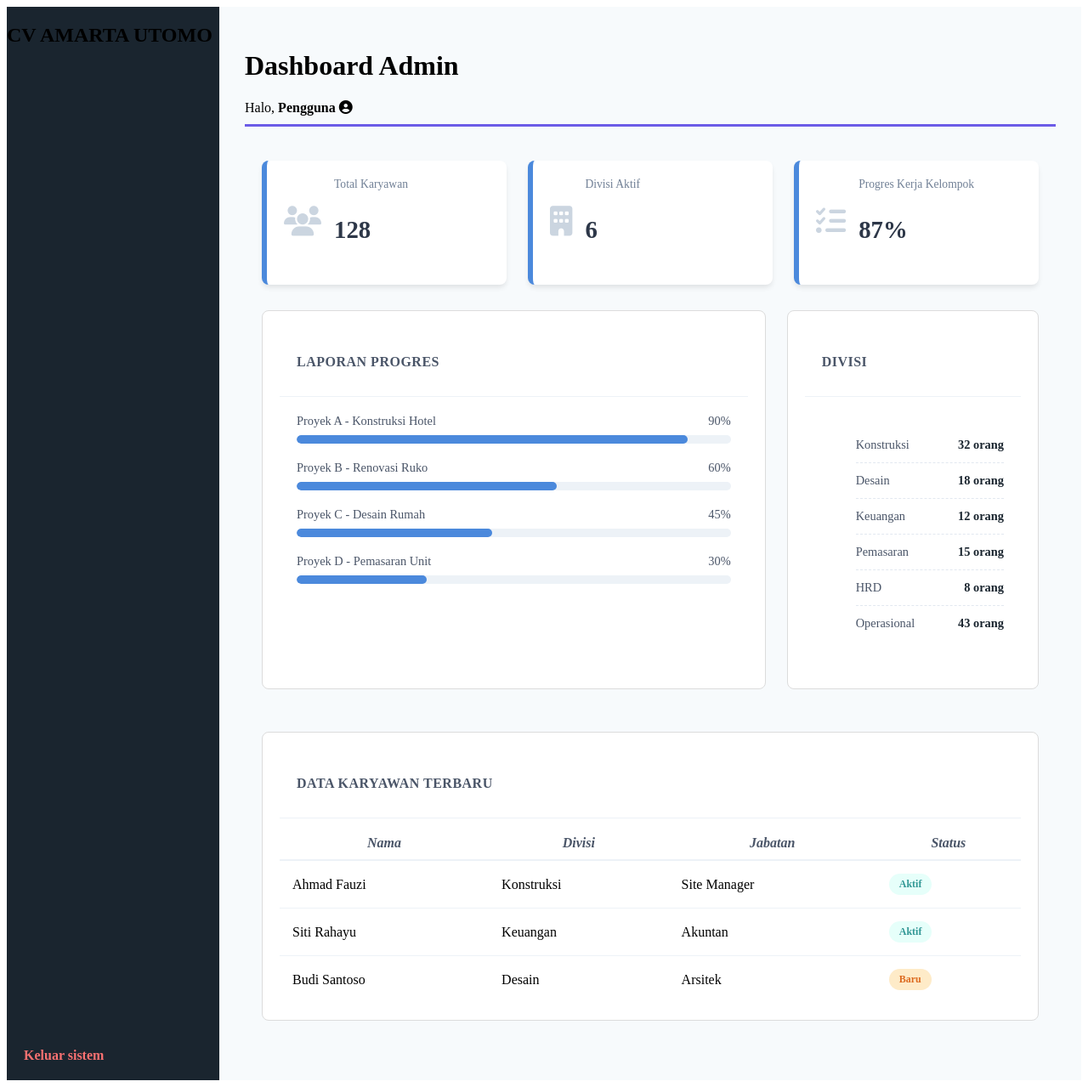
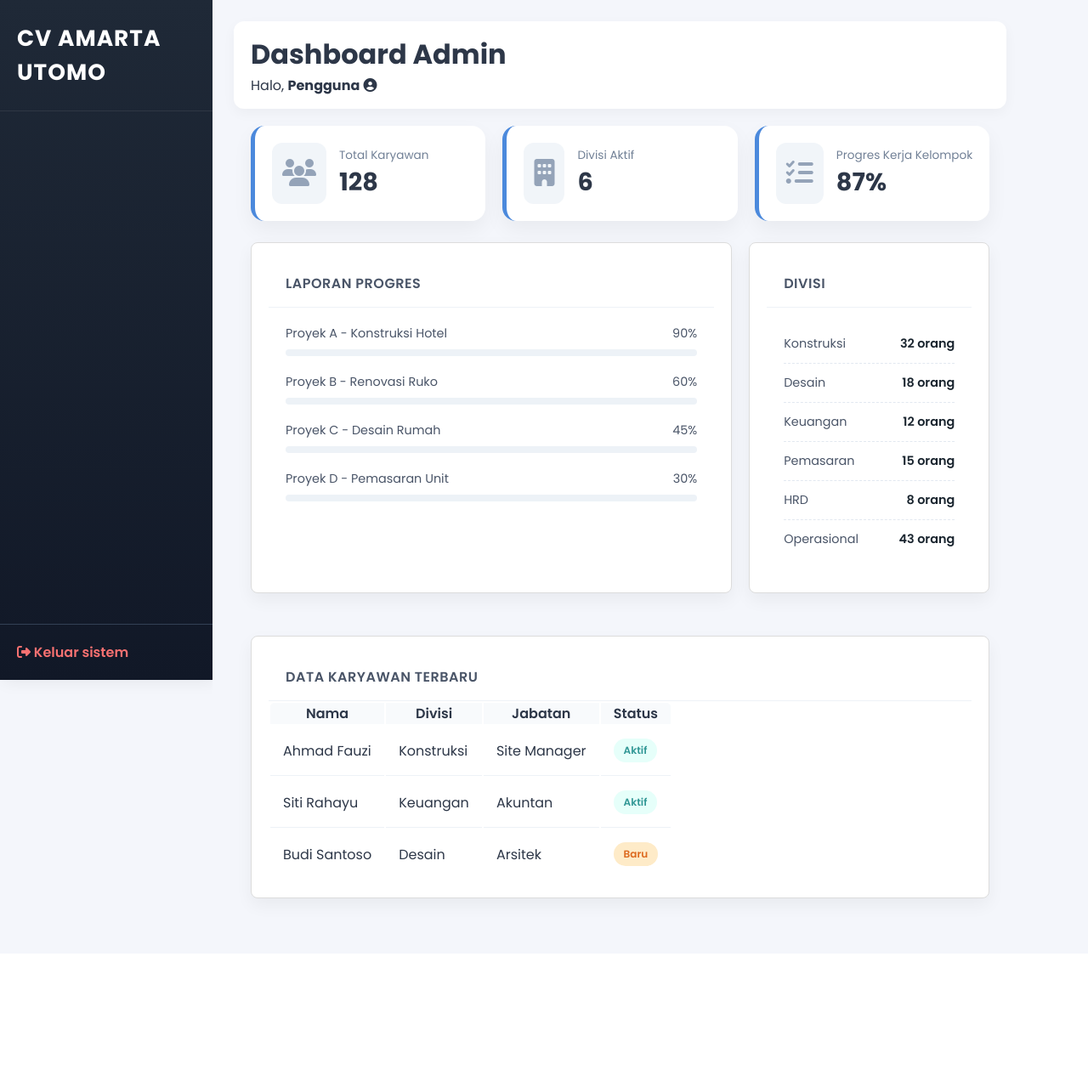
Before and after one commit to cintanussy102-del/PA-AmartaUtomo, a Flask app: template TA_CV_AMARTA_UTOMO/views/templates/admin/dashboard.html in a window 1280 px wide. Shown: the whole page at 85% size. After the commit the page ends 1075 px from the top, so only its background shows below. Run offline with Flask 3, Linux system fonts and the light colour scheme; the template is opened without the code that fills it, so the values that code supplies are empty.

Commit message:
update desain sidebar dan dashboard

```diff
--- a/TA_CV_AMARTA_UTOMO/views/static/css/dashboard.css
+++ b/TA_CV_AMARTA_UTOMO/views/static/css/dashboard.css
@@ -1,8 +1,15 @@
-/* ==========================================
-   GABUNGAN PENUNJANG INTERFASE DASHBOARD
-   ========================================== */
+* {
+    margin: 0;
+    padding: 0;
+    box-sizing: border-box;
+    font-family: 'Poppins', sans-serif;
+}
 
-/* Pengaturan variasi warna garis atas kartu metrik sesuai mockup */
+body {
+    background: #f4f6fb;
+    color: #2d3748;
+}
+
 .card-blue { border-top-color: #4b89dc; }
 .card-green { border-top-color: #2ecc71; }
 .card-orange { border-top-color: #e67e22; }
@@ -14,8 +21,11 @@
 }
 
 .card-icon {
-    font-size: 2.2rem;
-    color: #cbd5e0;
+    font-size: 2rem;
+    color: #94a3b8;
+    background: #f1f5f9;
+    padding: 12px;
+    border-radius: 12px;
 }
 
 .card-info {
@@ -35,26 +45,24 @@
     color: #2d3748;
 }
 
-/* Penata Grid Dua Kolom (Laporan & Divisi) */
+
 .dashboard-grid-two {
     display: grid;
     grid-template-columns: 2fr 1fr;
-    gap: 25px;
-    margin-top: 5px;
+    gap: 20px;
+    margin-bottom: 25px;
 }
 
 .content-box {
-    background: #ffffff;
-    border: 1px solid #e2e8f0;
-    border-radius: 8px;
-    padding: 20px;
-    margin-bottom: 25px;
+    background: white;
+    border-radius: 16px;
+    border: none;
+    box-shadow: 0 8px 20px rgba(0,0,0,0.05);
 }
 
 .box-header {
     padding: 15px 20px;
-    border-bottom: 1px solid #edf2f7;
-    background-color: #ffffff;
+    border-bottom: 1px solid #eef2f7;
 }
 
 .box-header h3 {
@@ -91,21 +99,17 @@
 }
 
 .progress-bar-bg {
-    background-color: #edf2f7;
-    height: 10px;
-    border-radius: 5px;
-    width: 100%;
+    background: #edf2f7;
+    height: 8px;
+    border-radius: 20px;
     overflow: hidden;
 }
 
 .progress-fill {
-    background-color: #4b89dc;
-    height: 100%;
-    border-radius: 5px;
-    transition: width 0.5s ease-in-out;
+    background: linear-gradient(90deg, #4b89dc, #60a5fa);
+    border-radius: 20px;
 }
 
-/* List Jumlah Karyawan Per Divisi */
 .divisi-list {
     list-style: none;
 }
@@ -129,16 +133,14 @@
 }
 
 .amarta-table {
-    width: 100%;
-    border-collapse: collapse;
+    background: white;
+    border-radius: 12px;
+    overflow: hidden;
 }
 
 .amarta-table th {
+    background: #f8fafc;
     font-weight: 600;
-    font-style: italic; /* Sesuai permintaanmu */
-    color: #4a5568;
-    padding: 15px;
-    border-bottom: 2px solid #edf2f7;
 }
 
 .amarta-table td {
@@ -181,17 +183,26 @@
 }
 
 .sidebar {
-    width: 250px;
-    background-color: #1a252f;
+    width: 260px;
+    background: linear-gradient(180deg, #1f2937, #111827);
     min-height: 100vh;
     display: flex;
     flex-direction: column;
+    color: white;
+    box-shadow: 4px 0 20px rgba(0,0,0,0.08);
+}
+
+.sidebar-brand {
+    padding: 25px 20px;
+    font-size: 1.1rem;
+    font-weight: 700;
+    letter-spacing: 1px;
+    border-bottom: 1px solid rgba(255,255,255,0.08);
 }
 
 .main-content {
-    flex-grow: 1;
-    background-color: #f7fafc;
-    padding: 30px;
+    background: #f4f6fb;
+    padding: 25px;
 }
 
 .dashboard-wrapper {
@@ -655,27 +666,32 @@
 }
 .btn-table-action.btn-process:hover { background-color: #3572b8; }
 
-/* Merapikan menu di sidebar agar tidak berantakan */
 .sidebar nav a {
-    display: block;
-    padding: 15px 20px;
-    color: #ffffff; /* Ubah warna teks jadi putih agar kontras dengan latar gelap */
+    display: flex;
+    align-items: center;
+    gap: 12px;
+    padding: 12px 20px;
+    color: #cbd5e1;
     text-decoration: none;
-    transition: background 0.3s;
+    transition: 0.3s;
+    border-left: 3px solid transparent;
 }
 
 .sidebar nav a:hover {
-    background-color: #2d3748; /* Efek hover saat mouse di atas menu */
+    background: rgba(255,255,255,0.06);
+    border-left: 3px solid #4b89dc;
+    color: #fff;
+    transform: translateX(3px);
 }
 
-/* Memberi jarak pada ikon di dalam menu */
+
 .sidebar nav a i {
     margin-right: 10px;
     width: 20px;
     text-align: center;
 }
 
-/* Membuat box konten utama memiliki border dan bayangan halus */
+
 .content-body {
     padding: 20px;
 }
@@ -688,36 +704,56 @@
     margin-bottom: 20px;
 }
 
-/* Dekorasi untuk judul Dashboard */
 .topbar-header {
-    border-bottom: 3px solid #6c5ce7; /* Garis ungu di bawah judul */
-    padding-bottom: 10px;
-    margin-bottom: 20px;
+    background: white;
+    padding: 15px 20px;
+    border-radius: 12px;
+    box-shadow: 0 5px 15px rgba(0,0,0,0.04);
 }
 
 .metrics-grid {
     display: grid;
     grid-template-columns: repeat(3, 1fr);
-    gap: 25px;
-    margin-bottom: 30px;
+    gap: 20px;
+    margin-bottom: 25px;
 }
 
 .metric-card {
-    background: #ffffff;
+    background: white;
     padding: 20px;
-    border-radius: 8px;
-    border-left: 6px solid #4b89dc; /* Border tegas sesuai mockup */
-    box-shadow: 0 4px 6px -1px rgba(0, 0, 0, 0.1);
+    border-radius: 16px;
+    border-left: 5px solid #4b89dc;
+    box-shadow: 0 10px 25px rgba(0,0,0,0.05);
+    transition: 0.3s;
+}
+
+.metric-card:hover {
+    transform: translateY(-5px);
+    box-shadow: 0 15px 35px rgba(0,0,0,0.08);
 }
 
 .amarta-table {
-    width: 100%;
-    border-collapse: collapse;
-    margin-top: 10px;
+    background: white;
+    border-radius: 12px;
+    overflow: hidden;
 }
 
 .amarta-table th {
-    font-style: italic; /* Membuat judul kolom miring sesuai mockup */
-    color: #4a5568;
-    padding: 10px;
+    background: #f8fafc;
+    font-weight: 600;
 }
+
+.sidebar {
+    height: 100vh;
+    display: flex;
+    flex-direction: column;
+}
+
+.sidebar-menu {
+    flex: 1;
+}
+
+.sidebar-footer {
+    padding: 20px;
+    border-top: 1px solid #334155;
+}
--- a/TA_CV_AMARTA_UTOMO/views/templates/base.html
+++ b/TA_CV_AMARTA_UTOMO/views/templates/base.html
@@ -48,7 +48,8 @@
             </nav>
 
             <div class="sidebar-footer">
-                <a href="{{ url_for('logout') }}" class="logout-link">Keluar sistem</a>
+                <a href="{{ url_for('logout') }}" class="logout-link">
+                    <i class="fas fa-sign-out-alt"></i> Keluar sistem
                 </a>
             </div>
         </aside>
```
